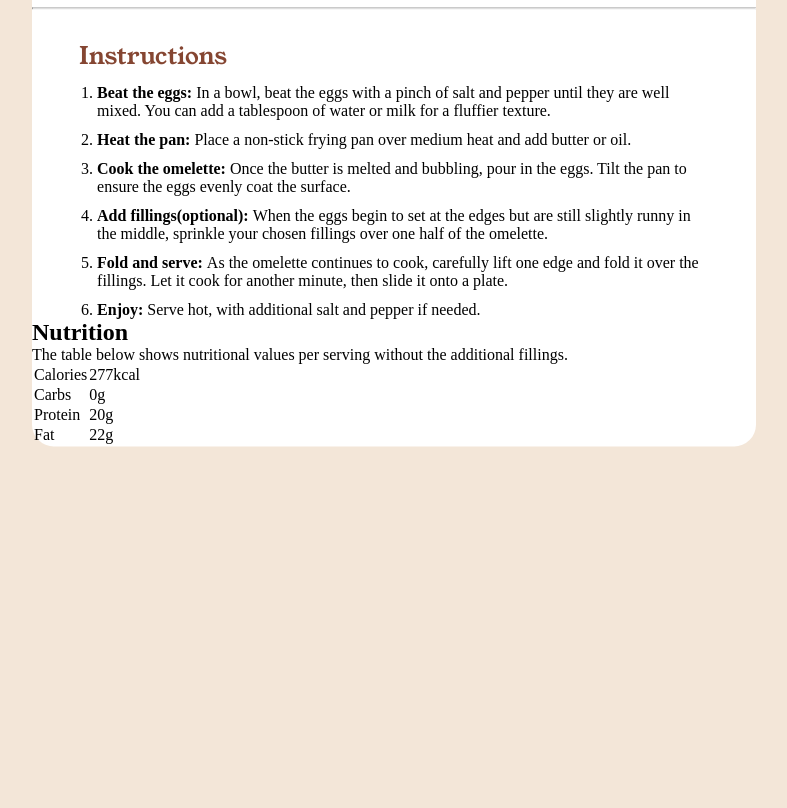
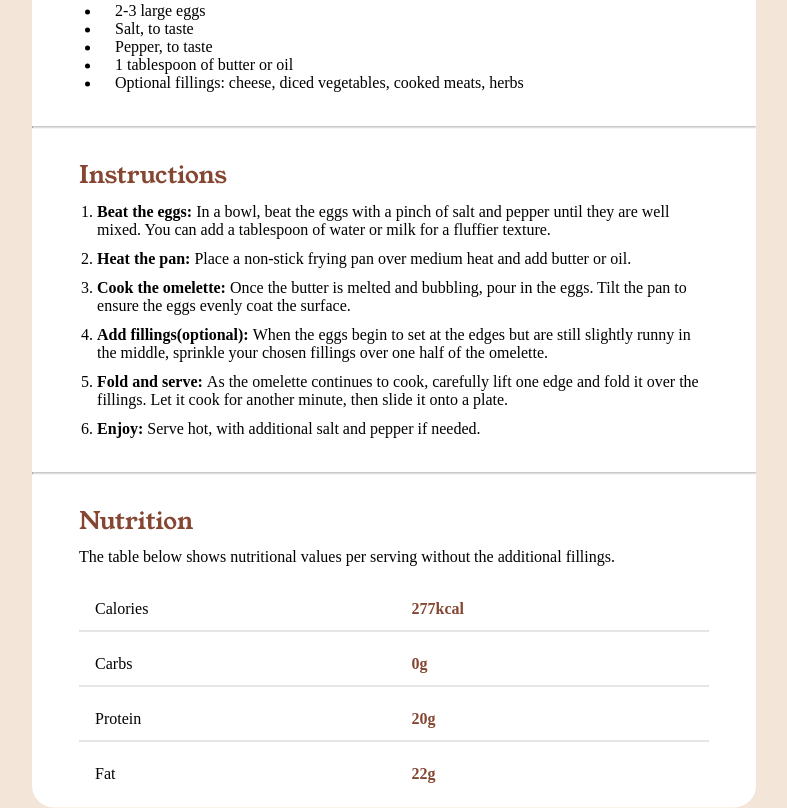
Before and after one commit to RadmiloM/Recipe-Page, a plain HTML site: page recipe-page-main/index.html in a window 1280 px wide. Shown: the part 672-1480 px from the top of the page, without its empty margins (246-1033 px from the left). Before the commit the page ends 1119 px from the top, so only its background shows below. Drawn offline with Linux system fonts and the light colour scheme; files whose address does not match are found by name.

Commit message:
added styles for table nutrition

```diff
--- a/recipe-page-main/index.html
+++ b/recipe-page-main/index.html
@@ -100,31 +100,35 @@
         </ol>
       </section>
     </section>
-    <h2>Nutrition</h2>
-    <p>The table below shows nutritional values per serving without the additional fillings.</p>
-    <table>
+    <hr>
+    <section class="nutrition-container">
+      <h2 class="nutrition-title">Nutrition</h2>
+      <p class="nutrition-text">The table below shows nutritional values per serving without the additional fillings.
+      </p>
+      <table class="table-nutrition">
         <thead>
         </thead>
         <tbody>
           <tr>
             <td>Calories</td>
-          <td>277kcal</td>
+            <td class="grams">277kcal</td>
           </tr>
           <tr>
             <td>Carbs</td>
-          <td>0g</td>
+            <td class="grams">0g</td>
           </tr>
           <tr>
             <td>Protein</td>
-          <td>20g</td>
+            <td class="grams">20g</td>
           </tr>
           <tr>
             <td>Fat</td>
-          <td>22g</td>
+            <td class="grams">22g</td>
           </tr>
         </tbody>
       </table>
     </section>
+  </section>
 </body>
 
 </html>
--- a/recipe-page-main/styles.css
+++ b/recipe-page-main/styles.css
@@ -5,7 +5,7 @@
 }
 
 body {
-    background-color: hsl(30, 54%, 90%)
+    background-color: hsl(30, 54%, 90%);
 }
 
 .recipe-container {
@@ -14,7 +14,7 @@ body {
     width: 724px;
     height: auto;
     position: absolute;
-    top: 60%;
+    top: 90%;
     left: 50%;
     transform: translate(-50%, -50%);
 }
@@ -112,3 +112,45 @@ body {
     margin-left: 18px;
     margin-top: 11px;
 }
+
+.instructions ol {
+    margin-bottom: 34px;
+}
+
+.nutrition-container {
+    width: 87%;
+    margin: 0 auto;
+}
+
+.nutrition-title {
+    margin-top: 30px;
+    font-family: "Young Serif", serif;
+    font-optical-sizing: auto;
+    color: hsl(14, 45%, 36%);
+    font-weight: 400;
+    margin-bottom: 10px;
+}
+
+.nutrition-text {
+    margin-bottom: 10px;
+}
+
+.table-nutrition {
+    border-collapse: separate;
+    border-spacing: 0 12px;
+    width: 100%;
+}
+
+.table-nutrition td {
+    border-bottom: 1px solid #ccc;
+    padding: 12px 16px;
+}
+
+.table-nutrition tr:last-child td {
+    border-bottom: none;
+}
+
+.table-nutrition .grams {
+    color: hsl(14, 45%, 36%);
+    font-weight: 800;
+}
```
Lines whose indentation alone changed are shown as unchanged.
